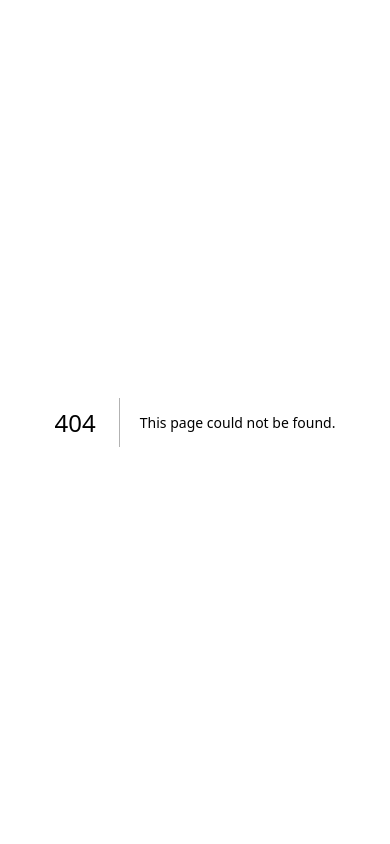
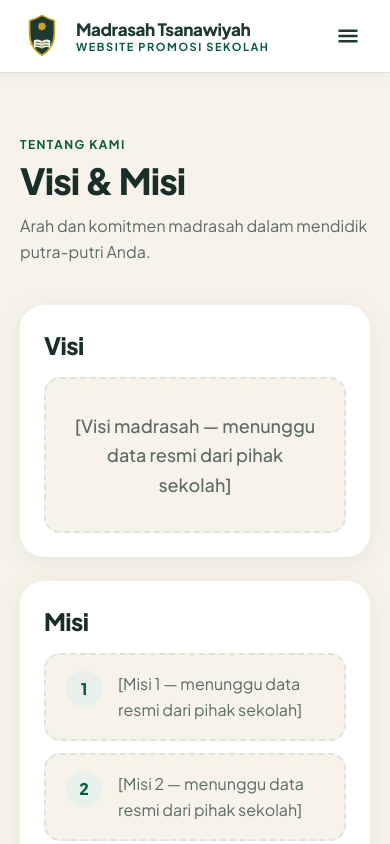
Before and after one commit to gvhaidar-bot/pkm-project, a Next.js app: page /visi-misi in a window 390 px wide. Before the commit this address had no page. Shown: the top 844 px of the page. Built offline with nearby package versions, Linux system fonts and the light colour scheme.

Commit message:
Navbar: Tentang jadi dropdown (hover desktop, accordion mobile) + halaman visi-misi

```diff
--- a/app/(publik)/profil/page.tsx
+++ b/app/(publik)/profil/page.tsx
@@ -80,9 +80,11 @@ export default function ProfilPage() {
           Para pendidik yang membersamai putra-putri Anda setiap hari di madrasah.
         </p>
 
-        <Suspense fallback={<KerangkaGuru />}>
-          <DaftarGuru />
-        </Suspense>
+        <div id="guru" className="scroll-mt-24">
+          <Suspense fallback={<KerangkaGuru />}>
+            <DaftarGuru />
+          </Suspense>
+        </div>
       </div>
     </div>
   );
--- /dev/null
+++ b/app/(publik)/visi-misi/page.tsx
@@ -0,0 +1,53 @@
+export const metadata = {
+  title: "Visi & Misi — Madrasah Tsanawiyah",
+  description: "Visi dan misi Madrasah Tsanawiyah.",
+};
+
+export default function VisiMisiPage() {
+  return (
+    <div className="bg-cream">
+      <div className="mx-auto w-full max-w-[1200px] px-5 py-16 lg:px-6">
+        <p className="text-xs font-bold tracking-[0.12em] text-primary uppercase">Tentang Kami</p>
+        <h1 className="mt-2 text-4xl font-extrabold tracking-tight text-ink">Visi & Misi</h1>
+        <p className="mt-3 max-w-2xl text-base leading-relaxed text-muted">
+          Arah dan komitmen madrasah dalam mendidik putra-putri Anda.
+        </p>
+
+        <section
+          aria-label="Visi madrasah"
+          className="mt-10 rounded-3xl bg-white p-6 shadow-[0_4px_24px_rgba(11,91,62,0.08)] sm:p-8"
+        >
+          <h2 className="text-2xl font-extrabold tracking-tight text-ink">Visi</h2>
+          <p className="mt-4 rounded-2xl border-2 border-dashed border-line bg-cream px-6 py-8 text-center text-lg leading-relaxed font-medium text-muted">
+            [Visi madrasah — menunggu data resmi dari pihak sekolah]
+          </p>
+        </section>
+
+        <section
+          aria-label="Misi madrasah"
+          className="mt-6 rounded-3xl bg-white p-6 shadow-[0_4px_24px_rgba(11,91,62,0.08)] sm:p-8"
+        >
+          <h2 className="text-2xl font-extrabold tracking-tight text-ink">Misi</h2>
+          <ul className="mt-4 space-y-3">
+            {[1, 2, 3].map((nomor) => (
+              <li
+                key={nomor}
+                className="flex items-start gap-4 rounded-2xl border-2 border-dashed border-line bg-cream px-5 py-4"
+              >
+                <span
+                  className="flex h-9 w-9 shrink-0 items-center justify-center rounded-full bg-primary-soft text-base font-extrabold text-primary"
+                  aria-hidden="true"
+                >
+                  {nomor}
+                </span>
+                <p className="text-base leading-relaxed text-muted">
+                  [Misi {nomor} — menunggu data resmi dari pihak sekolah]
+                </p>
+              </li>
+            ))}
+          </ul>
+        </section>
+      </div>
+    </div>
+  );
+}
--- a/components/navbar/NavLink.tsx
+++ b/components/navbar/NavLink.tsx
@@ -5,22 +5,43 @@ import Link from "next/link";
 import { usePathname } from "next/navigation";
 import { useState } from "react";
 import { IoClose, IoMenu } from "react-icons/io5";
+import { LuChevronDown } from "react-icons/lu";
+
+const tentangAnak = [
+  { label: "Profil Sekolah", href: "/profil" },
+  { label: "Visi & Misi", href: "/visi-misi" },
+  { label: "Staff & Guru", href: "/profil#guru" },
+];
 
 const links = [
   { label: "Beranda", href: "/" },
-  { label: "Profil", href: "/profil" },
   { label: "Program", href: "/program" },
   { label: "Fasilitas", href: "/fasilitas" },
   { label: "Galeri", href: "/galeri" },
   { label: "Berita", href: "/berita" },
-  { label: "Tentang", href: "/tentang" },
 ];
+
+const tautanCls = (aktif: boolean) =>
+  clsx(
+    "flex min-h-11 items-center rounded-full px-4 py-2 text-base font-medium whitespace-nowrap transition-colors",
+    aktif ? "bg-primary-soft font-bold text-primary" : "text-ink hover:bg-primary-soft hover:text-primary",
+  );
 
 const NavLink = () => {
   const [open, setOpen] = useState(false);
+  const [tentangBuka, setTentangBuka] = useState(false);
   const pathname = usePathname();
 
-  const isActive = (href: string) => (href === "/" ? pathname === "/" : pathname.startsWith(href));
+  const isActive = (href: string) => {
+    const path = href.split("#")[0];
+    return path === "/" ? pathname === "/" : pathname.startsWith(path);
+  };
+  const tentangAktif = pathname.startsWith("/profil") || pathname === "/visi-misi";
+
+  const tutupSemua = () => {
+    setOpen(false);
+    setTentangBuka(false);
+  };
 
   return (
     <nav aria-label="Menu utama" className="lg:flex lg:items-center">
@@ -36,23 +57,90 @@ const NavLink = () => {
 
       <div className={clsx("absolute inset-x-4 top-20 rounded-2xl border border-line bg-white p-3 shadow-[0_16px_40px_rgba(11,91,62,0.14)] lg:static lg:block lg:border-0 lg:bg-transparent lg:p-0 lg:shadow-none", { hidden: !open })}>
         <ul className="flex flex-col gap-1 lg:flex-row lg:items-center lg:gap-1">
-          {links.map((link) => (
+          <li>
+            <Link
+              href="/"
+              onClick={tutupSemua}
+              aria-current={isActive("/") ? "page" : undefined}
+              className={tautanCls(isActive("/"))}
+            >
+              Beranda
+            </Link>
+          </li>
+
+          <li className="group relative hidden lg:block">
+            <button
+              type="button"
+              aria-haspopup="true"
+              className={clsx(tautanCls(tentangAktif), "gap-1")}
+            >
+              Tentang
+              <LuChevronDown
+                className="h-4 w-4 transition-transform duration-200 group-hover:rotate-180"
+                aria-hidden="true"
+              />
+            </button>
+            <div className="invisible absolute top-full left-0 z-50 min-w-60 translate-y-2 pt-2 opacity-0 transition-all duration-200 group-hover:visible group-hover:translate-y-0 group-hover:opacity-100 group-focus-within:visible group-focus-within:translate-y-0 group-focus-within:opacity-100">
+              <ul className="overflow-hidden rounded-2xl border border-line bg-white p-2 shadow-[0_16px_40px_rgba(11,91,62,0.14)]">
+                {tentangAnak.map((anak) => (
+                  <li key={anak.href}>
+                    <Link
+                      href={anak.href}
+                      aria-current={isActive(anak.href) ? "page" : undefined}
+                      className="flex min-h-11 items-center rounded-xl px-4 py-2 text-base font-medium whitespace-nowrap text-ink transition-colors hover:bg-primary-soft hover:text-primary"
+                    >
+                      {anak.label}
+                    </Link>
+                  </li>
+                ))}
+              </ul>
+            </div>
+          </li>
+
+          <li className="lg:hidden">
+            <button
+              type="button"
+              onClick={() => setTentangBuka(!tentangBuka)}
+              aria-expanded={tentangBuka}
+              className={clsx(tautanCls(tentangAktif), "w-full justify-between")}
+            >
+              Tentang
+              <LuChevronDown
+                className={clsx("h-5 w-5 transition-transform duration-200", tentangBuka && "rotate-180")}
+                aria-hidden="true"
+              />
+            </button>
+            {tentangBuka && (
+              <ul className="mt-1 mb-1 ml-4 space-y-1 border-l-2 border-primary-soft pl-3">
+                {tentangAnak.map((anak) => (
+                  <li key={anak.href}>
+                    <Link
+                      href={anak.href}
+                      onClick={tutupSemua}
+                      className="flex min-h-11 items-center rounded-xl px-3 py-2 text-base font-medium text-ink transition-colors hover:bg-primary-soft hover:text-primary"
+                    >
+                      {anak.label}
+                    </Link>
+                  </li>
+                ))}
+              </ul>
+            )}
+          </li>
+
+          {links.slice(1).map((link) => (
             <li key={link.href}>
               <Link
                 href={link.href}
-                onClick={() => setOpen(false)}
+                onClick={tutupSemua}
                 aria-current={isActive(link.href) ? "page" : undefined}
-                className={clsx(
-                  "flex min-h-11 items-center rounded-full px-4 py-2 text-base font-medium whitespace-nowrap transition-colors",
-                  isActive(link.href) ? "bg-primary-soft font-bold text-primary" : "text-ink hover:bg-primary-soft hover:text-primary",
-                )}
+                className={tautanCls(isActive(link.href))}
               >
                 {link.label}
               </Link>
             </li>
           ))}
           <li className="pt-2 lg:hidden">
-            <Link href="/kontak" onClick={() => setOpen(false)} className="flex min-h-11 items-center justify-center rounded-full bg-primary px-6 text-base font-semibold text-white transition-colors hover:bg-primary-dark">
+            <Link href="/kontak" onClick={tutupSemua} className="flex min-h-11 items-center justify-center rounded-full bg-primary px-6 text-base font-semibold text-white transition-colors hover:bg-primary-dark">
               Hubungi Kami
             </Link>
           </li>
```
Also changed, not shown: 1 other file (tests, documents, lock files or other folders).
